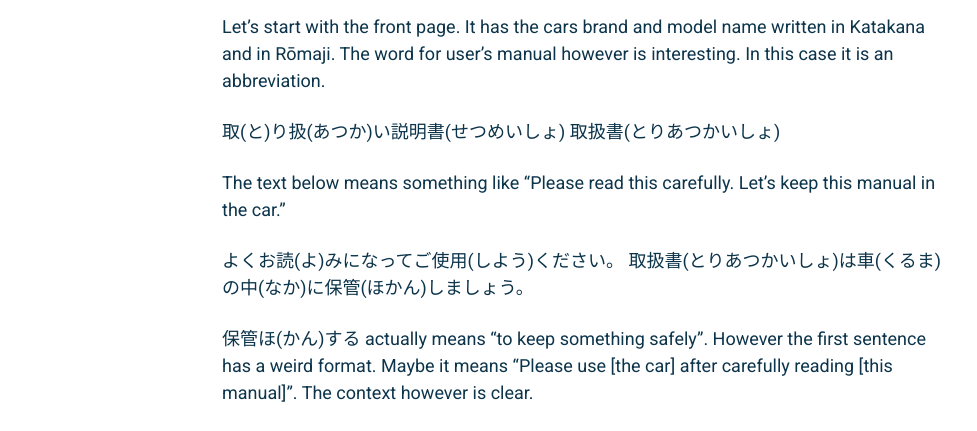
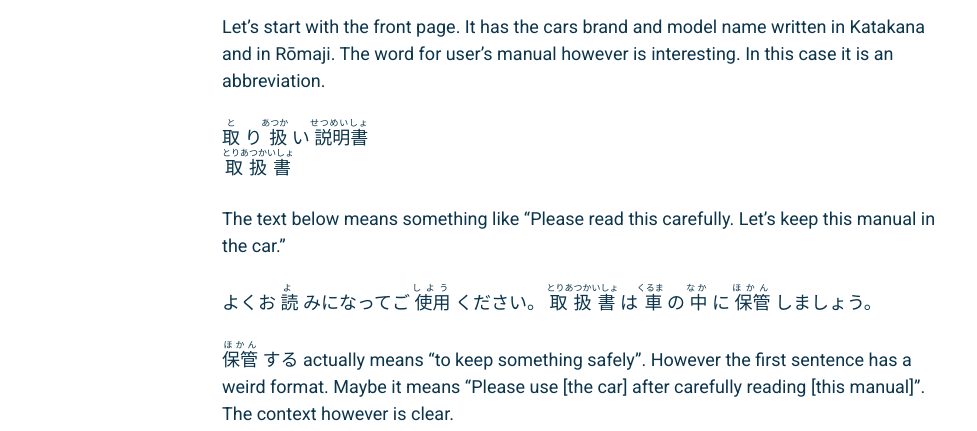
Before and after one commit to emeQee/emeqee-public, a plain HTML site: page post/learn-japanese-with-a-users-manual/index.html in a window 1280 px wide. Shown: the part 896-1327 px from the top of the page, without its empty margins (53-1030 px from the left). Drawn offline with nearby package versions, Linux system fonts and the light colour scheme; a small style sheet from the web is missing.

Commit message:
Ruby Text

```diff
--- a/post/learn-japanese-with-a-users-manual/index.html
+++ b/post/learn-japanese-with-a-users-manual/index.html
@@ -24,7 +24,7 @@ emeQee
 <meta itemprop=name content="Learn Japanese with a User's Manual">
 <meta itemprop=description content="For everyone studying mechanical/automotive engineering and an interest in the Japanese automotive industry, what better way is there to learn car related vocabulary? Luckily, my classic car came with the manual, which I believe is not often the case. This one is as old as my car, maybe some vocabulary changed by now. I need to learn my car anyway, so let&rsquo;s make it a study object, concentrating on Kanji and technical vocabulary."><meta itemprop=datePublished content="2018-01-03T13:37:00+01:00">
 <meta itemprop=dateModified content="2018-01-03T13:37:00+01:00">
-<meta itemprop=wordCount content="168">
+<meta itemprop=wordCount content="184">
 <meta itemprop=keywords content="AE86,"><meta name=twitter:card content="summary">
 <meta name=twitter:title content="Learn Japanese with a User's Manual">
 <meta name=twitter:description content="For everyone studying mechanical/automotive engineering and an interest in the Japanese automotive industry, what better way is there to learn car related vocabulary? Luckily, my classic car came with the manual, which I believe is not often the case. This one is as old as my car, maybe some vocabulary changed by now. I need to learn my car anyway, so let&rsquo;s make it a study object, concentrating on Kanji and technical vocabulary.">
@@ -54,7 +54,7 @@ emeQee
 <div class=col-lg-8>
 <div class="meta text-muted mb-3">
 <p class="created text-muted text-uppercase font-weight-bold mb-1">January 3, 2018</p>
-<span class=mr-2><i class="fas fa-book-open mr-2"></i>168 words</span>
+<span class=mr-2><i class="fas fa-book-open mr-2"></i>184 words</span>
 <span><i class="fas fa-clock mr-2"></i>1 min read</span>
 </div>
 <h1>Learn Japanese with a User's Manual</h1>
@@ -84,12 +84,34 @@ Front cover of the Sprinter Trueno handbook.
 </figcaption>
 </figure>
 <p>Let&rsquo;s start with the front page. It has the cars brand and model name written in Katakana and in Rōmaji. The word for user&rsquo;s manual however is interesting. In this case it is an abbreviation.</p>
-<p>取(と)り扱(あつか)い説明書(せつめいしょ)
-取扱書(とりあつかいしょ)</p>
+<p><ruby>
+取<rp>(</rp><rt>と</rt><rp>)</rp>
+</ruby>り<ruby>
+扱<rp>(</rp><rt>あつか</rt><rp>)</rp>
+</ruby>い<ruby>
+説明書<rp>(</rp><rt>せつめいしょ</rt><rp>)</rp>
+</ruby><br>
+<ruby>
+取扱書<rp>(</rp><rt>とりあつかいしょ</rt><rp>)</rp>
+</ruby></p>
 <p>The text below means something like &ldquo;Please read this carefully. Let&rsquo;s keep this manual in the car.&rdquo;</p>
-<p>よくお読(よ)みになってご使用(しよう)ください。
-取扱書(とりあつかいしょ)は車(くるま)の中(なか)に保管(ほかん)しましょう。</p>
-<p>保管ほ(かん)する actually means &ldquo;to keep something safely&rdquo;. However the first sentence has a weird format. Maybe it means &ldquo;Please use [the car] after carefully reading [this manual]&rdquo;. The context however is clear.</p>
+<p>よくお<ruby>
+読<rp>(</rp><rt>よ</rt><rp>)</rp>
+</ruby>みになってご<ruby>
+使用<rp>(</rp><rt>しよう</rt><rp>)</rp>
+</ruby>ください。
+<ruby>
+取扱書<rp>(</rp><rt>とりあつかいしょ</rt><rp>)</rp>
+</ruby>は<ruby>
+車<rp>(</rp><rt>くるま</rt><rp>)</rp>
+</ruby>の<ruby>
+中<rp>(</rp><rt>なか</rt><rp>)</rp>
+</ruby>に<ruby>
+保管<rp>(</rp><rt>ほかん</rt><rp>)</rp>
+</ruby>しましょう。</p>
+<p><ruby>
+保管<rp>(</rp><rt>ほかん</rt><rp>)</rp>
+</ruby>する actually means &ldquo;to keep something safely&rdquo;. However the first sentence has a weird format. Maybe it means &ldquo;Please use [the car] after carefully reading [this manual]&rdquo;. The context however is clear.</p>
 </div><div class="tags my-3"><a class="badge badge-pill badge-light border mr-2" href=/tags/ae86>
 <i class="fas fa-tag mr-2"></i>AE86
 </a></div><ul class="share nav my-3 justify-content-end">
```
